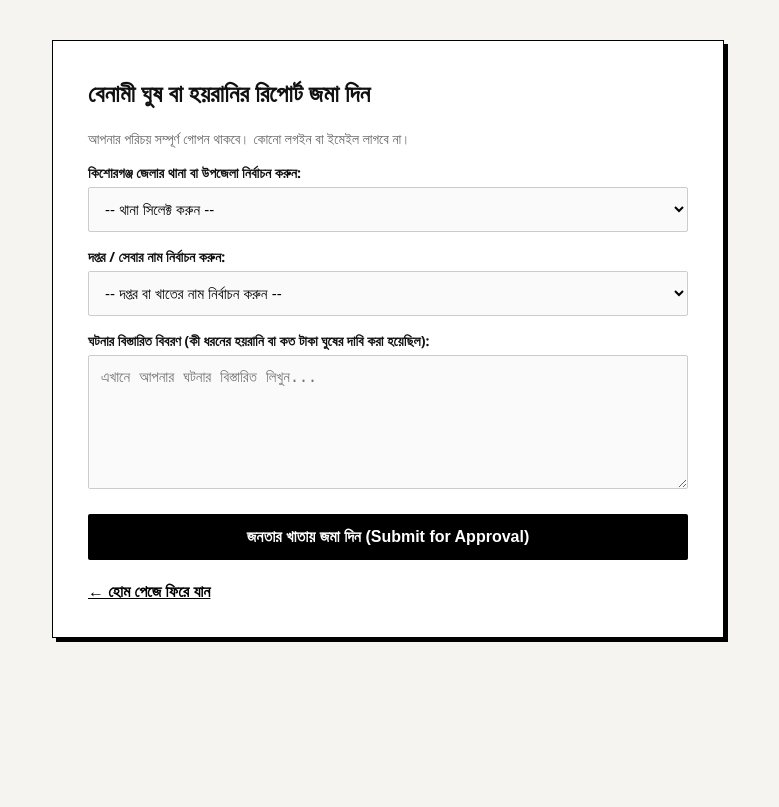
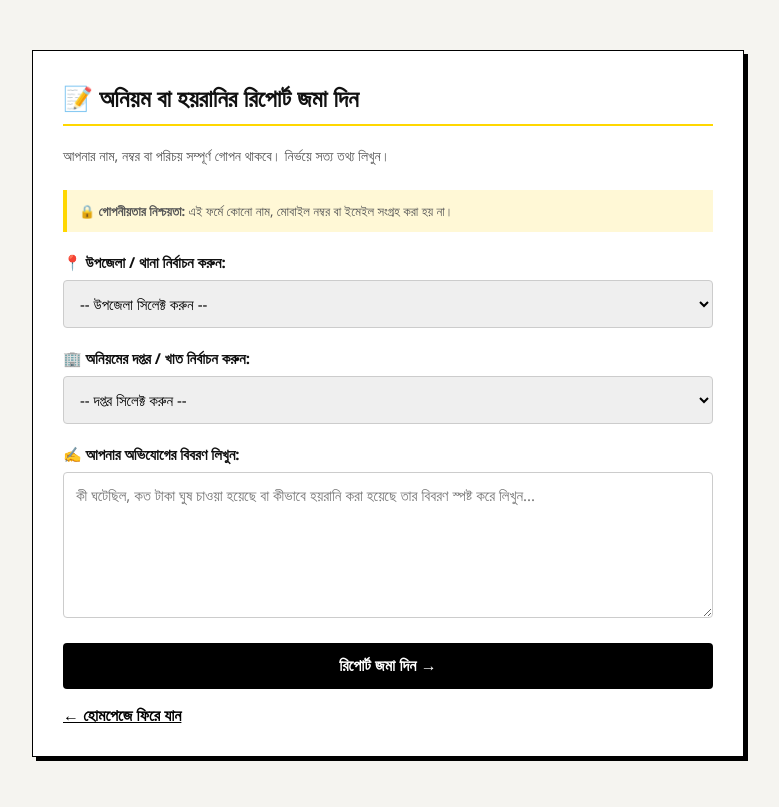
Before and after one commit to junayed1211/jonotar-khata-kishorgonj, a Flask app: page /submit in a window 1280 px wide. Shown: the whole page, without its empty margins (252-1031 px from the left). Before the commit the page ends 642 px from the top, so only its background shows below. Run offline with Flask 3, Linux system fonts and the light colour scheme.

Commit message:
Update submit.html

```diff
--- a/templates/submit.html
+++ b/templates/submit.html
@@ -3,70 +3,86 @@
 <head>
     <meta charset="UTF-8">
     <meta name="viewport" content="width=device-width, initial-scale=1.0">
-    <title>রিপোর্ট লিখুন - জনতার খাতা</title>
+    <title>ঘুষ বা হয়রানির রিপোর্ট জমা দিন - জনতার খাতা</title>
     <style>
-        body { font-family: 'Segoe UI', Arial, sans-serif; background: #f5f4f0; margin: 40px 0; color: #111; }
-        .form-container { background: #fff; max-width: 600px; margin: 0 auto; padding: 35px; border: 1px solid #000; box-shadow: 4px 4px 0px #000; }
-        h2 { margin-top: 0; font-size: 24px; }
-        label { font-weight: bold; display: block; margin-top: 15px; margin-bottom: 5px; font-size: 14px; }
-        input, select, textarea { width: 100%; padding: 12px; border: 1px solid #ccc; border-radius: 2px; box-sizing: border-box; font-size: 15px; background: #fafafa; }
-        input:focus, select:focus, textarea:focus { border-color: #000; outline: none; background: #fff; }
-        button { background: #000; color: #fff; border: none; padding: 14px 24px; font-size: 16px; font-weight: bold; border-radius: 2px; cursor: pointer; margin-top: 20px; width: 100%; }
-        button:hover { background: #333; }
-        .back-link { display: inline-block; margin-top: 20px; color: #000; text-decoration: underline; font-weight: bold; }
+        body { font-family: 'Segoe UI', Arial, sans-serif; background: #f5f4f0; margin: 0; padding: 20px; color: #111; }
+        .form-container { max-width: 650px; background: #fff; border: 1px solid #000; padding: 30px; margin: 30px auto; box-shadow: 4px 4px 0px #000; }
+        h2 { margin-top: 0; font-size: 24px; border-bottom: 2px solid #ffd700; padding-bottom: 10px; }
+        p.subtitle { color: #555; font-size: 14px; margin-bottom: 25px; }
 
-        .alert-success {
-            background-color: #d4edda;
-            color: #155724;
-            border: 1px solid #c3e6cb;
-            padding: 15px;
-            margin-bottom: 20px;
-            border-radius: 2px;
-            font-weight: bold;
-            font-size: 15px;
-        }
+        .form-group { margin-bottom: 20px; }
+        label { display: block; font-weight: bold; margin-bottom: 8px; font-size: 15px; }
+        select, textarea { width: 100%; padding: 12px; border: 1px solid #ccc; border-radius: 4px; font-size: 15px; box-sizing: border-box; font-family: inherit; }
+        select:focus, textarea:focus { border-color: #000; outline: none; }
+
+        .btn-submit { background: #000; color: #fff; padding: 14px 28px; border: none; font-weight: bold; font-size: 16px; cursor: pointer; border-radius: 4px; transition: 0.2s; width: 100%; }
+        .btn-submit:hover { background: #333; }
+
+        .privacy-warning { background: #fff8d6; border-left: 4px solid #ffd700; padding: 12px; font-size: 13px; color: #555; margin-bottom: 20px; }
+        .back-link { display: inline-block; margin-top: 15px; color: #000; text-decoration: underline; font-weight: bold; }
     </style>
 </head>
 <body>
+
     <div class="form-container">
-        <h2>বেনামী ঘুষ বা হয়রানির রিপোর্ট জমা দিন</h2>
-        <p style="color: #666; font-size: 14px;">আপনার পরিচয় সম্পূর্ণ গোপন থাকবে। কোনো লগইন বা ইমেইল লাগবে না।</p>
+        <h2>📝 অনিয়ম বা হয়রানির রিপোর্ট জমা দিন</h2>
+        <p class="subtitle">আপনার নাম, নম্বর বা পরিচয় সম্পূর্ণ গোপন থাকবে। নির্ভয়ে সত্য তথ্য লিখুন।</p>
 
-        <!-- Green Flash Message -->
-        {% with messages = get_flashed_messages(with_categories=true) %}
-          {% if messages %}
-            {% for category, message in messages %}
-              <div class="alert-success">
-                ✅ {{ message }}
-              </div>
-            {% endfor %}
-          {% endif %}
-        {% endwith %}
+        <div class="privacy-warning">
+            🔒 <strong>গোপনীয়তার নিশ্চয়তা:</strong> এই ফর্মে কোনো নাম, মোবাইল নম্বর বা ইমেইল সংগ্রহ করা হয় না।
+        </div>
 
-        <form method="POST">
-            <label>কিশোরগঞ্জ জেলার থানা বা উপজেলা নির্বাচন করুন:</label>
-            <select name="thana" required>
-                <option value="">-- থানা সিলেক্ট করুন --</option>
-                {% for thana in thanas %}
-                    <option value="{{ thana }}">{{ thana }}</option>
-                {% endfor %}
-            </select>
+        <form action="/submit" method="POST">
 
-            <label>দপ্তর / সেবার নাম নির্বাচন করুন:</label>
-            <select name="category" required>
-                <option value="">-- দপ্তর বা খাতের নাম নির্বাচন করুন --</option>
-                {% for dept in departments %}
-                    <option value="{{ dept }}">{{ dept }}</option>
-                {% endfor %}
-            </select>
+            <!-- ১. উপজেলা/থানা নির্বাচন -->
+            <div class="form-group">
+                <label for="thana">📍 উপজেলা / থানা নির্বাচন করুন:</label>
+                <select name="thana" id="thana" required>
+                    <option value="" disabled selected>-- উপজেলা সিলেক্ট করুন --</option>
+                    <option value="কিশোরগঞ্জ সদর">কিশোরগঞ্জ সদর</option>
+                    <option value="হোসেনপুর">হোসেনপুর</option>
+                    <option value="পাকুন্দিয়া">পাকুন্দিয়া</option>
+                    <option value="কটিয়াদী">কটিয়াদী</option>
+                    <option value="করিমগঞ্জ">করিমগঞ্জ</option>
+                    <option value="তাড়াইল">তাড়াইল</option>
+                    <option value="বাজিতপুর">বাজিতপুর</option>
+                    <option value="কুলিয়ারচর">কুলিয়ারচর</option>
+                    <option value="ভৈরব">ভৈরব</option>
+                    <option value="নিকলী">নিকলী</option>
+                    <option value="অষ্টগ্রাম">অষ্টগ্রাম</option>
+                    <option value="ইটনা">ইটনা</option>
+                    <option value="মিঠামইন">মিঠামইন</option>
+                </select>
+            </div>
 
-            <label>ঘটনার বিস্তারিত বিবরণ (কী ধরনের হয়রানি বা কত টাকা ঘুষের দাবি করা হয়েছিল):</label>
-            <textarea name="content" rows="6" required placeholder="এখানে আপনার ঘটনার বিস্তারিত লিখুন..."></textarea>
+            <!-- ২. অনিয়মের দপ্তর নির্বাচন -->
+            <div class="form-group">
+                <label for="category">🏢 অনিয়মের দপ্তর / খাত নির্বাচন করুন:</label>
+                <select name="category" id="category" required>
+                    <option value="" disabled selected>-- দপ্তর সিলেক্ট করুন --</option>
+                    <option value="পাসপোর্ট অফিস">পাসপোর্ট অফিস</option>
+                    <option value="হাসপাতাল / স্বাস্থ্য কেন্দ্র">হাসপাতাল / স্বাস্থ্য কেন্দ্র</option>
+                    <option value="ভূমি অফিস / এসিল্যান্ড অফিস">ভূমি অফিস / এসিল্যান্ড অফিস</option>
+                    <option value="পুলিশ / থানা সেবা">পুলিশ / থানা সেবা</option>
+                    <option value="বিদ্যুৎ অফিস (পল্লী বিদ্যুৎ/পাওয়ার জেন)">বিদ্যুৎ অফিস</option>
+                    <option value="উপজেলা পরিষদ / ইউনিয়ন পরিষদ">উপজেলা / ইউনিয়ন পরিষদ</option>
+                    <option value="শিক্ষা প্রতিষ্ঠান / প্রাথমিক ও মাধ্যমিক">শিক্ষা প্রতিষ্ঠান</option>
+                    <option value="সড়ক ও পরিবহন / বিআরটিএ (BRTA)">বিআরটিএ / পরিবহন</option>
+                    <option value="অন্যান্য সরকারি/বেসরকারি খাত">অন্যান্য খাত</option>
+                </select>
+            </div>
 
-            <button type="submit">জনতার খাতায় জমা দিন (Submit for Approval)</button>
+            <!-- ৩. অভিযোগের বিস্তারিত -->
+            <div class="form-group">
+                <label for="content">✍️ আপনার অভিযোগের বিবরণ লিখুন:</label>
+                <textarea name="content" id="content" rows="6" placeholder="কী ঘটেছিল, কত টাকা ঘুষ চাওয়া হয়েছে বা কীভাবে হয়রানি করা হয়েছে তার বিবরণ স্পষ্ট করে লিখুন..." required></textarea>
+            </div>
+
+            <button type="submit" class="btn-submit">রিপোর্ট জমা দিন →</button>
         </form>
 
-        <a href="/" class="back-link">← হোম পেজে ফিরে যান</a>
+        <a href="/" class="back-link">← হোমপেজে ফিরে যান</a>
     </div>
+
 </body>
 </html>
```
